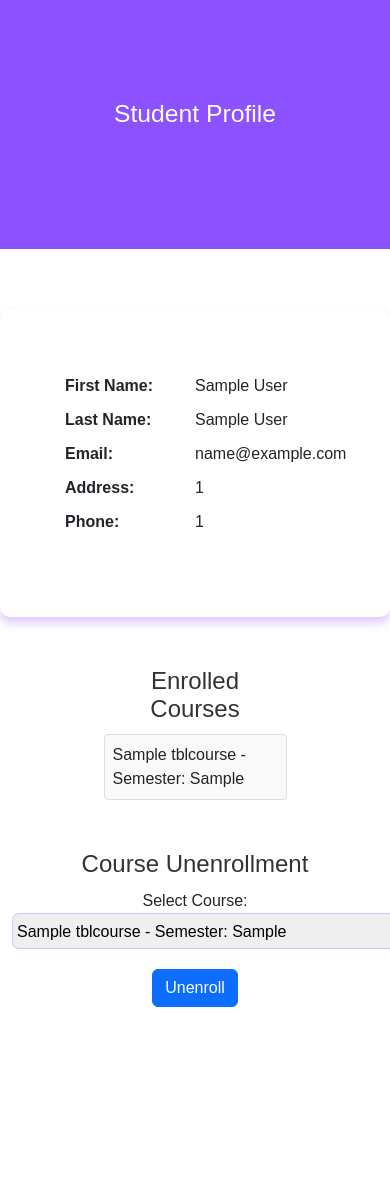
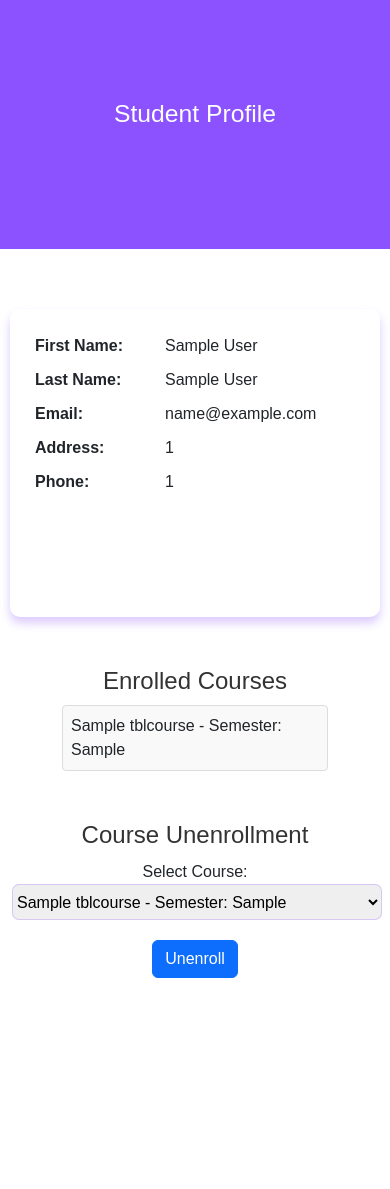
Before and after one commit to gcode101/online-enrollment-system, a PHP site: page /profile.php in a window 390 px wide; the page is wider, and only the part inside the window is pictured. Shown: the part 57-1246 px from the top of that part. Run offline with PHP 8.4, Linux system fonts and the light colour scheme; the visitor is signed in with stand-in values (Sample User, id 1); tables that the repository leaves empty or names only in its code hold one stand-in row (values such as "Sample post").

Commit message:
fix width issue on small screens

```diff
--- a/config.php
+++ b/config.php
@@ -3,4 +3,6 @@
 	define('DBNAME', 'online_courses_db');
 	define('DBUSER', 'root');
 	define('DBPASS', '');
+
+	//Hello World
 ?>
--- a/style.css
+++ b/style.css
@@ -135,6 +135,22 @@ h2 {
 
   .profile{
     margin-left: 0;
+  }
+}
+
+@media (max-width: 393px){
+  .profile{
+    max-width: 370px;
+    padding: 25px;
+  }
+
+  .enrolled-courses{
+    margin: 50px;
+    max-width: 370px;
+  }
+
+  #course{
+    max-width: 370px;
   }
 }
 
```
Also changed, not shown: 2 other files.
